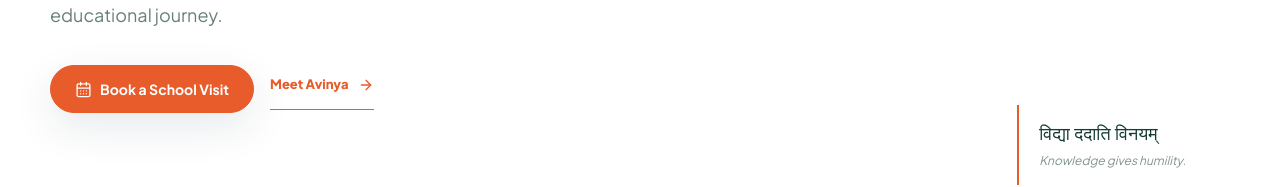
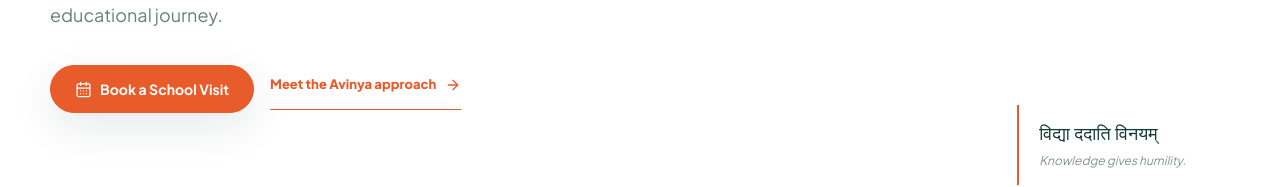
Before and after one commit to vaniedutrust-coder/avinya-vidya-mandir., a Next.js app: page /about in a window 1280 px wide. Shown: the part 609-796 px from the top of the page. Built offline with nearby package versions, Linux system fonts and the light colour scheme.

Commit message:
pages: deepen Avinya editorial content

```diff
--- a/app/about/page.tsx
+++ b/app/about/page.tsx
@@ -1,4 +1,5 @@
+import { Compass, HeartHandshake, Leaf, UsersRound } from "lucide-react";
 import { SectionPage } from "../../components/section-page";
 export default function Page() {
-  return <SectionPage accent="orange" eyebrow="About Avinya" title="Where curiosity becomes confidence." description="Avinya Vidya Mandir is a boutique foundational school in Delhi, built around close relationships, strong values and a thoughtful beginning to a child’s educational journey." intro="The name Avinya reflects a forward-looking spirit: children are encouraged to discover, express, question and grow while remaining rooted in kindness, respect and responsibility." image="/images/life.jpg" secondaryImage="/images/classroom.jpg" bullets={["A warm, personal school environment","Foundational learning aligned with the needs of young children","A culture of curiosity, confidence and character","An organic journey toward a continuous K–12 pathway"]} cta="Meet Avinya" />;
+  return <SectionPage accent="orange" eyebrow="About Avinya" title="Where curiosity becomes confidence." description="Avinya Vidya Mandir is a boutique foundational school in Delhi, built around close relationships, strong values and a thoughtful beginning to a child’s educational journey." intro="Avinya is intentionally personal today and ambitious about tomorrow. We are building a school where children can begin with confidence, develop strong foundations and eventually grow through a continuous K–12 pathway." image="/images/life.jpg" secondaryImage="/images/classroom.jpg" features={[[HeartHandshake,"Known, not numbered","A smaller school environment where teachers can notice the individual child and build meaningful relationships."],[Compass,"Purposeful beginnings","The foundational years are designed around language, confidence, curiosity, movement and character."],[Leaf,"Rooted in values","Kindness, respect, responsibility and care are part of everyday school life."],[UsersRound,"Growing together","A close partnership between children, educators and families creates continuity around the learner."]]} bullets={["Boutique foundational school in Delhi","Pre-Nursery through Class 1 today","1:10 student-to-teacher mentorship approach","NEP 2020 Foundational Stage aligned learning philosophy","Organic grade-by-grade expansion toward Senior Secondary"]} cta="Meet the Avinya approach" />;
 }
```
